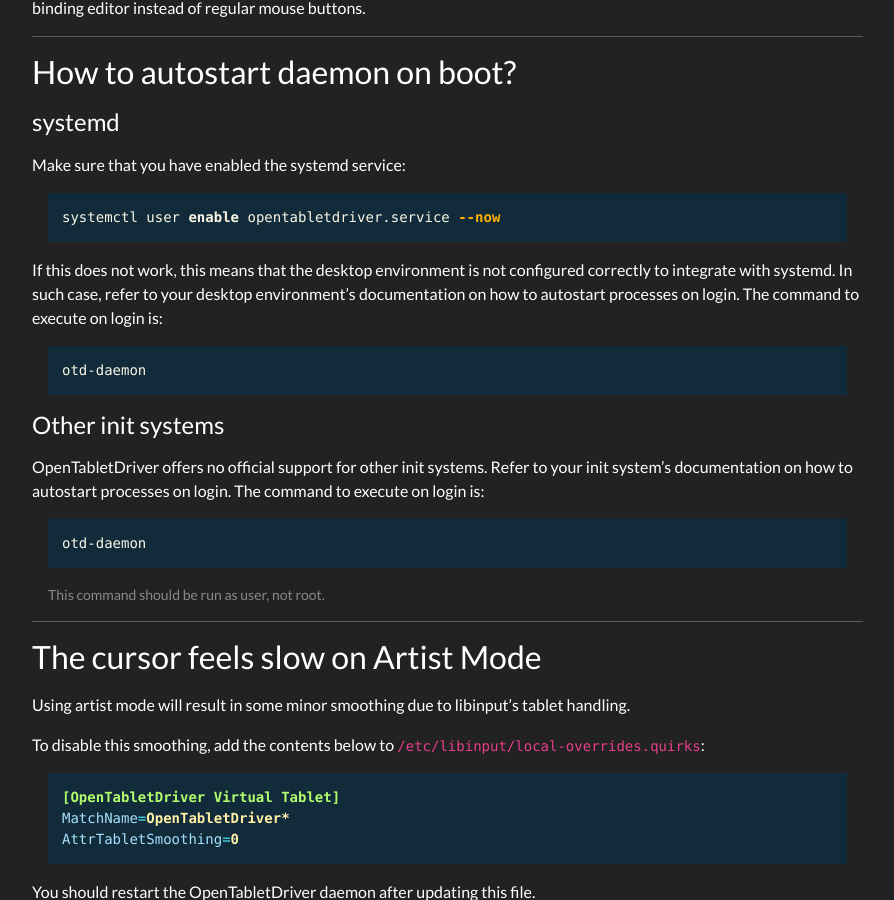
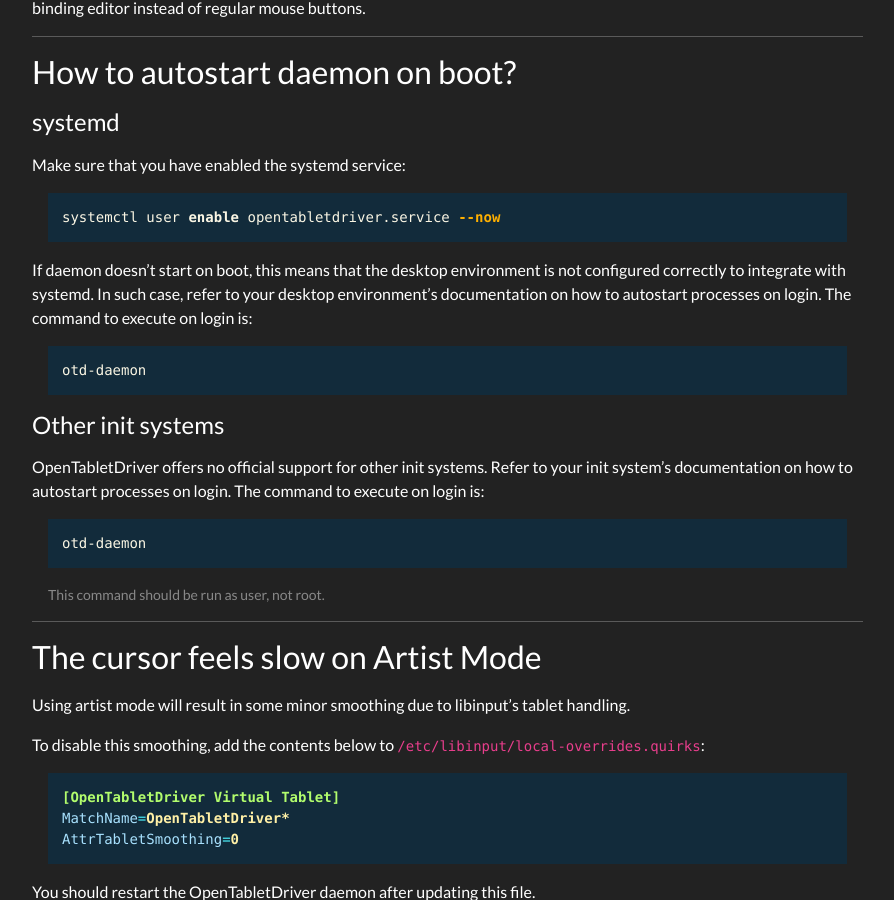
Before and after one commit to OpenTabletDriver/opentabletdriver.github.io, a Jekyll site: the page built from _wiki/FAQ/Linux.md, in a window 1280 px wide and 900 px high, scrolled down 2373 px. Shown: the whole window, without its empty margins (335-1229 px from the left). Built offline with Jekyll 4.4.1, drawn with Linux system fonts in a browser that asks for light colours; nearby versions of some CDN libraries.

Commit message:
Clarify what doesn't work

````diff
--- a/_wiki/FAQ/Linux.md
+++ b/_wiki/FAQ/Linux.md
@@ -120,7 +120,7 @@ Make sure that you have enabled the systemd service:
 systemctl user enable opentabletdriver.service --now
 ```
 
-If this does not work, this means that the desktop environment is not configured correctly to integrate with systemd. In such case, refer to your desktop environment's documentation on how to autostart processes on login. The command to execute on login is:
+If daemon doesn't start on boot, this means that the desktop environment is not configured correctly to integrate with systemd. In such case, refer to your desktop environment's documentation on how to autostart processes on login. The command to execute on login is:
 
 ```bash
 otd-daemon
````
